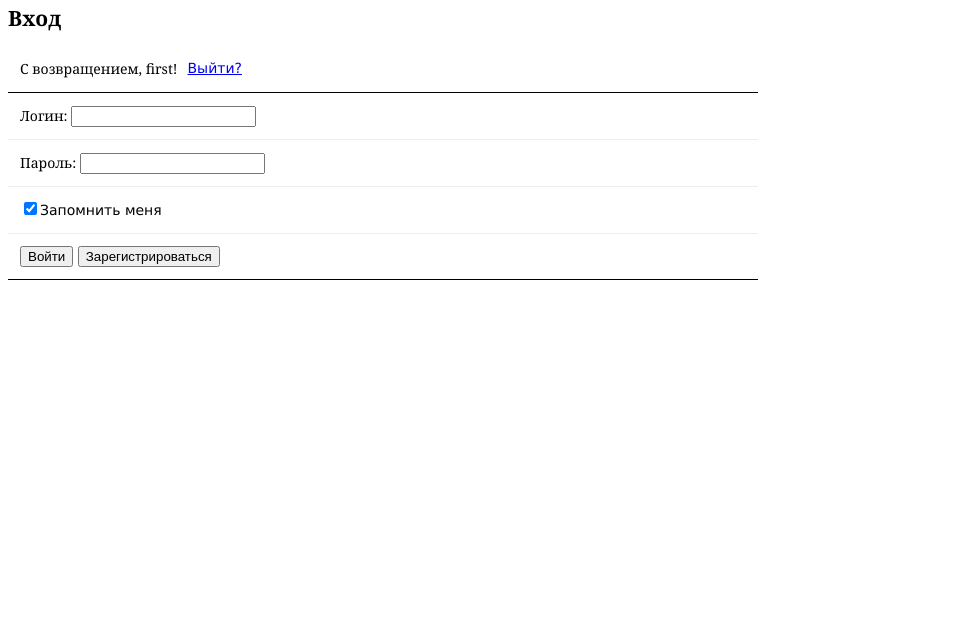
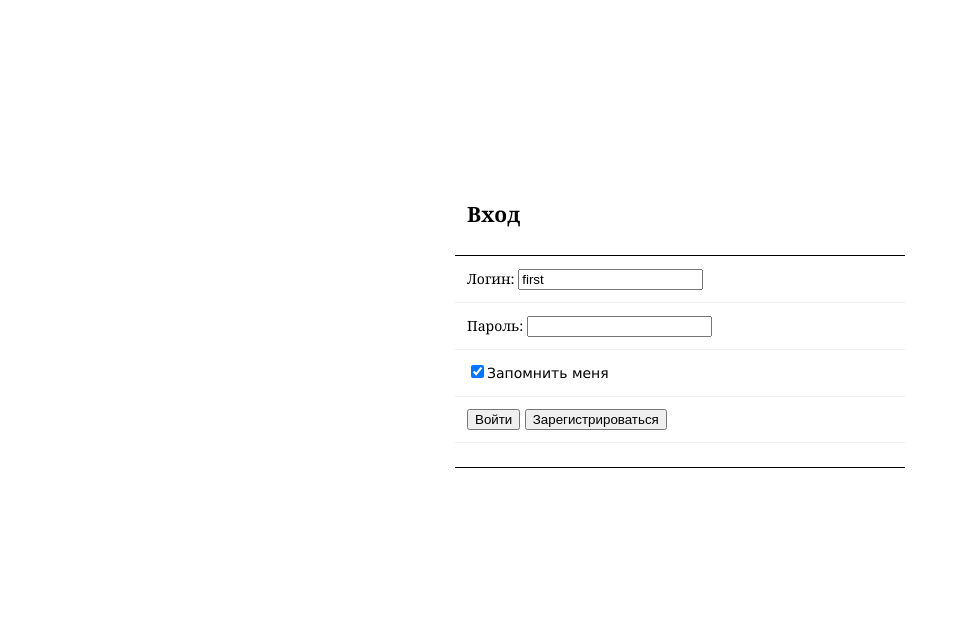
Before and after one commit to MattJeevas/registerForm, a PHP site: page / in a window 1280 px wide. Shown: the top 624 px of the page, without its empty margins (0-960 px from the left). Run offline with PHP 8.4, Linux system fonts and the light colour scheme; a user stored in the database is signed in.

Commit message:
Правильные Куки, центрирование, багфиксы

```diff
--- a/index.php
+++ b/index.php
@@ -25,14 +25,14 @@
 		// Информация отсылается к скрипту, который обрабатывает ее в базе данных.
 		// и выдает ответ.
 		$("#submitButton").on("click", function(){
-			var save = $("#agree").attr("checked") == 'checked' ? true : false;
+			var save = $("#rememberMe").attr("checked") == 'checked' ? 1 : 0;
 		    $.ajax({
 		    	method: "POST",
 		    	url: "ajax.php",
 				// Описание использования параметра data в файле ajax.php.
 		    	data: {type: "login", login: $("#loginField").val(), password: $("#passwordField").val(), save: save},
 		    	success: function(returnVal){
-					$("#resultSpan").text("");
+					$(".resultSpan").text("");
 					switch(returnVal){
 						// Если пришло "SUCCESS", то значит пользователь есть в базе данных
 						// и его перенаправит на страницу для зарегистрированных пользователей.
@@ -41,12 +41,12 @@
 					    break;
 						// Если пришло "NO_SUCH_LOGIN", то значит пользователя нет в базе данных.
 						case "NO_SUCH_LOGIN":
-						    $("#resultSpan").text("Пользователя с предоставленным вами логином не существует.");
+						    $(".resultSpan").text("Пользователя с предоставленным вами логином не существует.");
 					    break;
 						// Если пришло "WRONG_PASSWORD", то значит пользователя есть в базе данных,
 						// но с другим паролем.
 					    case "WRONG_PASSWORD":
-						    $("#resultSpan").text("Введенный вами пароль неверен.");
+						    $(".resultSpan").text("Введенный вами пароль неверен.");
 					    break;
 					}
 				}
@@ -55,8 +55,7 @@
 		// При нажатии на кнопку регистрации скрываем форму входа и показываем форму регистрации.
 		$("#registrationButton").on("click", function(){
 			// В span для описания ошибок выводим пустую строку, чтобы не возникало путаницы.
-			$("#resultSpan").text("");
-			$(".formTitle h2").text("Регистрация");
+			$(".resultSpan").text("");
 			// Удаляем класс hidden у формы регистрации, и добавляем его к форме входа
 			// Данная процедура позволяет обрабатывать регистрацию и ввод на одной странице.
 		    $("#signUpForm").addClass('hidden');
@@ -75,33 +74,32 @@
 		    	data: {type: "registration", login: $("#newLoginField").val(), password: $("#newPasswordField").val(), email: $("#newEmail").val(), city: $("#newCity").val(), sex: $('#registrationForm input[name=sexRadio]:checked').val()},
 		    	success: function(returnVal){
 					// Удаляем любой текст из элемента с информацией по ошибкам.
-					$("#resultSpan").text("");
+					$(".resultSpan").text("");
 					switch(returnVal){
 						// Если вернулся SUCCESS, то регистрация пройдена, возвращаемся к форме входа.
 					    case "SUCCESS":
-						    $(".formTitle  h2").text("Вход");
 							$("#registrationForm").addClass('hidden');
 							$("#signUpForm").removeClass('hidden');
-							$("#resultSpan").text("Поздравляем с регистрацией! Теперь вы можете войти.")
+							$(".resultSpan").text("Поздравляем с регистрацией! Теперь вы можете войти.")
 					    break;
 						// Если вернулся LOGIN_TAKEN, то регистрация невозможна, потому что такой пользователь уже есть.
 						case "LOGIN_TAKEN":
-						    $("#resultSpan").text("Пользователь с предоставленным вами логином уже существует.");
+						    $(".resultSpan").text("Пользователь с предоставленным вами логином уже существует.");
 					    break;
 						// Если вернулся DUPLICATE_IP, то регистрация невозможна, потому что пользователи с одинаковым IP за указанный период времени запрещены.
 					    case "DUPLICATE_IP":
-						    $("#resultSpan").text("Вы пытаетесь произвести регистрацию с IP, зарегистрированного в системе. Множественные аккаунты недопустимы.");
+						    $(".resultSpan").text("Вы пытаетесь произвести регистрацию с IP, зарегистрированного в системе. Множественные аккаунты недопустимы.");
 					    break;
 						// Если вернулся MYSQL_FAILURE, то регистрация невозможна, потому что возникли проблемы с базой данных.
 						case "MYSQL_FAILURE":
-						    $("#resultSpan").text("Возникла ошибка при добавлении новой записи в базу данных. Повторите запрос позднее.");
+						    $(".resultSpan").text("Возникла ошибка при добавлении новой записи в базу данных. Повторите запрос позднее.");
 					    break;
 					}
 				}
 		    });
 			// Если из функции checkData вернулась строка с ошибкой, то выводим ошибку на экран.
 			} else {
-				$("#resultSpan").text(checkResult);
+				$(".resultSpan").text(checkResult);
 			}
 		});
 		// Событие, обеспечивающее выход из сессии.
@@ -122,10 +120,9 @@
 		// Если есть необходимость вернутся к форме входа, то нажатие этой кнопки
 		// скроет форму регистрации и покажет форму входа.
 		$("#backToLogin").on("click", function(){
-		    $(".formTitle  h2").text("Вход");
 			$("#registrationForm").addClass('hidden');
 			$("#signUpForm").removeClass('hidden');
-			$("#resultSpan").text("")
+			$(".resultSpan").text("")
 	    });
 	});
 
@@ -136,25 +133,23 @@
 	    <title>Простая регистрация</title>
 	</head>
 	<body>
-	    <!-- Span для идентификации формы -->
-		<span class="formTitle">
-		    <h2>Вход</h2>
-		</span>
 		<!-- Форма входа на сайт -->
         <div id="signUpForm" class="logForm">
 		<ul>
 		    <li>
+			    <!-- Span для идентификации формы -->
+			    <span class="formTitle"><h2>Вход</h2></span>
 			    <!-- Если пользователь уже вошел, то приветствуем его на сайте. -->
-			    <?php if (isset($_SESSION['login']) && isset($_SESSION['id'])) echo "<label for=\"greet\">С возвращением, ".$_SESSION['login']."!</label><a class = \"exitLink\" href=\"#\">Выйти?</a>";?>
+			    <?php if (isset($_SESSION['login']) && isset($_SESSION['password'])) echo "<label for=\"greet\">С возвращением, ".$_SESSION['login']."!</label><a class = \"exitLink\" href=\"#\">Выйти?</a>";?>
 			</li>
 			<li>
 			    <!-- Если пользователь уже вошел, то приветствуем его на сайте. -->
 				<label for="login">Логин: </label>
-		        <input id="loginField" name="login" type = "text" size="20" maxlength="20">
+		        <input id="loginField" name="login" type = "text" size="20" maxlength="20" value="<?php if (isset($_COOKIE['login'])) echo $_COOKIE['login'];?>">
 			</li>
 			<li>
 				<label for="login">Пароль: </label>
-				<input id="passwordField" name="password" type = "password" size="20" maxlength="20">
+				<input id="passwordField" name="password" type = "password" size="20" maxlength="20" value="<?php if (isset($_COOKIE['password'])) echo $_COOKIE['password'];?>">
             </li>
 			<li>
 			    <input id="rememberMe" name="remember" type = "checkbox" value = "1" checked>Запомнить меня
@@ -163,6 +158,10 @@
 			    <input id="submitButton" name="submit" type = "button" value = "Войти">
 				<input id="registrationButton" name="registration" type = "button" value = "Зарегистрироваться">
 			</li>
+			<li>
+		        <!-- Поля в которое выводится информация по ошибкам -->
+		        <span class="resultSpan"></span>
+		    </li>
 		</ul>
 		</div>
 		<!-- Форма регистрации на сайте -->
@@ -170,6 +169,8 @@
 		<div id="registrationForm" class="hidden regForm">
 		<ul>
 		    <li>
+			    <!-- Span для идентификации формы -->
+			    <span class="formTitle"><h2>Регистрация</h2></span>
 		        <span class="requiredNote">Поля помеченные '*' обязательны для заполнения.</span>
 		    </li>
 			<li>
@@ -206,8 +207,10 @@
 			    <input id="submitRegButton" name="submit" type = "button" value = "Зарегистрироваться">
 				<input id="backToLogin" name="backToL" type = "button" value = "Назад">
 		    </li>
+			<li>
+		        <!-- Поля в которое выводится информация по ошибкам -->
+		        <span class="resultSpan"></span>
+		    </li>
 		</div>
-		<!-- Поля в которое выводится информация по ошибкам -->
-		<span id="resultSpan"></span>
 
 </html>
--- a/style.css
+++ b/style.css
@@ -17,12 +17,25 @@ body {
 	font-size: 11px;
 }
 /* Настройка того, чтобы все элементы были упорядочены */
-.regForm ul, .logForm ul {
-    width:750px;
+.logForm ul, .regForm ul{
     list-style-type:none;
     list-style-position:outside;
-    margin:0px;
-    padding:0px;
+	top: 50%; /* Отступ в процентах от верхнего края окна */
+	left: 50%; /* Отступ в процентах от левого края окна */
+	position: absolute; /* Абсолютное позиционирование блока */
+
+}
+.logForm ul {
+	width: 450px; /* Ширина блока */
+	height: 450px; /* Высота блока */
+	margin-top: -225px; /* Отрицательный отступ от верхнего края страницы, должен равняться половине высоты блока со знаком минус */
+	margin-left: -225px; /* Отрицательный отступ от левого края страницы, должен равняться половине высоты блока со знаком минус */
+}
+.regForm ul {
+    width:750px;
+	height: 750px; /* Высота блока */
+	margin-top: -325px; /* Отрицательный отступ от верхнего края страницы, должен равняться половине высоты блока со знаком минус */
+	margin-left: -325px; /* Отрицательный отступ от левого края страницы, должен равняться половине высоты блока со знаком минус */
 }
 /* Разделяет элементы между собой */
 .regForm li, .logForm li{
@@ -42,7 +55,7 @@ body {
 /* Настройка положения сообщения о том, что поля помеченные астериском нуждаются в заполнении */
 .requiredNote {
     color:#d45252;
-    margin:-5px 0 0 0;
+    margin:5px 0 0 0;
     display:inline;
     float:right;
 }
```
Also changed, not shown: ajax.php (+10 -4 lines).
